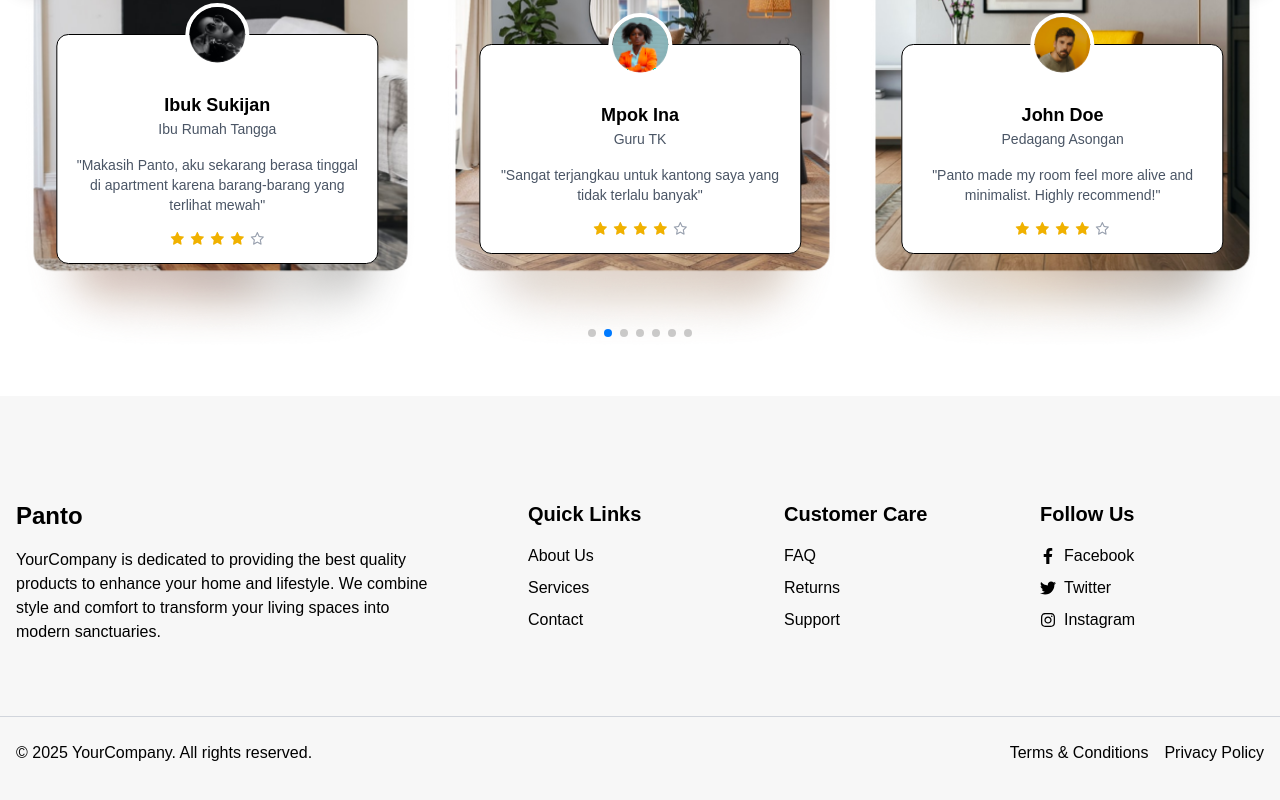
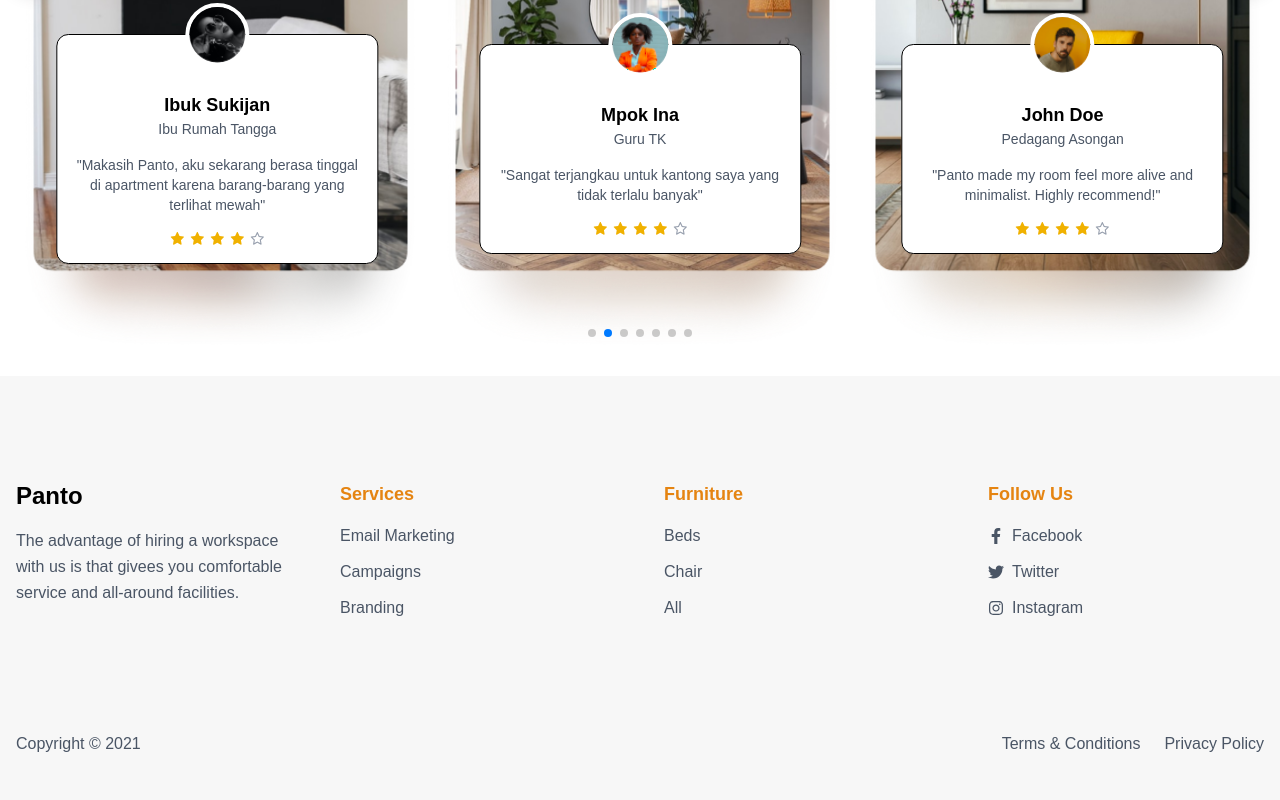
Before and after one commit to jasserat/panto-furniture-nextjs, a Next.js app: page / in a window 1280 px wide. Shown: the part 3869-4669 px from the top of the page. Built offline with nearby package versions, Linux system fonts and the light colour scheme.

Commit message:
feat: Revamp Footer component layout and content for improved user experience

```diff
--- a/src/components/Footer.jsx
+++ b/src/components/Footer.jsx
@@ -3,59 +3,59 @@ import Link from 'next/link';
 
 const Footer = () => {
   return (
-    <footer className="bg-secondary-bg text-black econdary dark:bg-gray-800 dark:text-white pt-20 mt-5 pb-5">
-      <div className="section-container grid grid-cols-1 sm:grid-cols-2 md:grid-cols-5 gap-8 px-8">
-        {/* First Div: Logo and Description (Wider Column) */}
-        <div className="md:col-span-2">
+    <footer className="bg-secondary-bg text-black dark:bg-gray-800 dark:text-white pt-20 pb-8">
+      <div className="section-container grid grid-cols-1 sm:grid-cols-2 md:grid-cols-4 gap-12 px-8">
+        {/* First Div: Logo and Description */}
+        <div>
           <h2 className="text-2xl font-bold mb-4">Panto</h2>
-          <p className=" md:mr-12">
-            YourCompany is dedicated to providing the best quality products to enhance your home and lifestyle. We combine style and comfort to transform your living spaces into modern sanctuaries.
+          <p className="text-gray-600 dark:text-gray-300 leading-relaxed">
+            The advantage of hiring a workspace with us is that givees you comfortable service and all-around facilities.
           </p>
         </div>
 
-        {/* Second Div: Menu 1 */}
+        {/* Second Div: Services */}
         <div>
-          <h3 className="text-xl font-semibold mb-4">Quick Links</h3>
-          <ul className="space-y-2">
+          <h3 className="text-lg font-semibold mb-4 text-primary">Services</h3>
+          <ul className="space-y-3">
             <li>
-              <a href="#" className=" hover:text-primary transition">About Us</a>
+              <a href="#" className="text-gray-600 dark:text-gray-300 hover:text-primary transition">Email Marketing</a>
             </li>
             <li>
-              <a href="#" className=" hover:text-primary transition">Services</a>
+              <a href="#" className="text-gray-600 dark:text-gray-300 hover:text-primary transition">Campaigns</a>
             </li>
             <li>
-              <a href="#" className=" hover:text-primary transition">Contact</a>
+              <a href="#" className="text-gray-600 dark:text-gray-300 hover:text-primary transition">Branding</a>
             </li>
           </ul>
         </div>
 
-        {/* Third Div: Menu 2 */}
+        {/* Third Div: Furniture */}
         <div>
-          <h3 className="text-xl font-semibold mb-4">Customer Care</h3>
-          <ul className="space-y-2">
+          <h3 className="text-lg font-semibold mb-4 text-primary">Furniture</h3>
+          <ul className="space-y-3">
             <li>
-              <a href="#" className=" hover:text-primary transition">FAQ</a>
+              <a href="#" className="text-gray-600 dark:text-gray-300 hover:text-primary transition">Beds</a>
             </li>
             <li>
-              <a href="#" className=" hover:text-primary transition">Returns</a>
+              <a href="#" className="text-gray-600 dark:text-gray-300 hover:text-primary transition">Chair</a>
             </li>
             <li>
-              <a href="#" className=" hover:text-primary transition">Support</a>
+              <a href="#" className="text-gray-600 dark:text-gray-300 hover:text-primary transition">All</a>
             </li>
           </ul>
         </div>
 
-        {/* Fourth Div: Social Media */}
+        {/* Fourth Div: Follow Us */}
         <div>
-          <h3 className="text-xl font-semibold mb-4">Follow Us</h3>
-          <div className="flex flex-col space-y-2">
-            <a href="#" className="flex items-center space-x-2  hover:text-primary transition">
+          <h3 className="text-lg font-semibold mb-4 text-primary">Follow Us</h3>
+          <div className="flex flex-col space-y-3">
+            <a href="#" className="flex items-center space-x-2 text-gray-600 dark:text-gray-300 hover:text-primary transition">
               <FaFacebookF /> <span>Facebook</span>
             </a>
-            <a href="#" className="flex items-center space-x-2  hover:text-primary transition">
+            <a href="#" className="flex items-center space-x-2 text-gray-600 dark:text-gray-300 hover:text-primary transition">
               <FaTwitter /> <span>Twitter</span>
             </a>
-            <a href="#" className="flex items-center space-x-2  hover:text-primary transition">
+            <a href="#" className="flex items-center space-x-2 text-gray-600 dark:text-gray-300 hover:text-primary transition">
               <FaInstagram /> <span>Instagram</span>
             </a>
           </div>
@@ -63,12 +63,12 @@ const Footer = () => {
       </div>
 
       {/* Bottom Footer */}
-      <div className="mt-12 section-container flex flex-col sm:flex-row sm:justify-between sm:items-center sm:text-center gap-4 text-left text-black dark:bg-gray-800 dark:text-white border-t border-gray-300 pt-4">
-        <p> &copy; {new Date().getFullYear()} YourCompany. All rights reserved.</p>
-        <p className='flex gap-4'>
-          <Link href="/">Terms & Conditions</Link>
-          <Link href="/">Privacy Policy</Link>
-        </p>
+      <div className="mt-16 section-container flex flex-col sm:flex-row sm:justify-between sm:items-center gap-4 px-8 border-gray-300 dark:border-gray-600 pt-6">
+        <p className="text-gray-600 dark:text-gray-300">Copyright &copy; 2021</p>
+        <div className="flex gap-6">
+          <Link href="/" className="text-gray-600 dark:text-gray-300 hover:text-primary transition">Terms & Conditions</Link>
+          <Link href="/" className="text-gray-600 dark:text-gray-300 hover:text-primary transition">Privacy Policy</Link>
+        </div>
       </div>
     </footer>
   );
```
